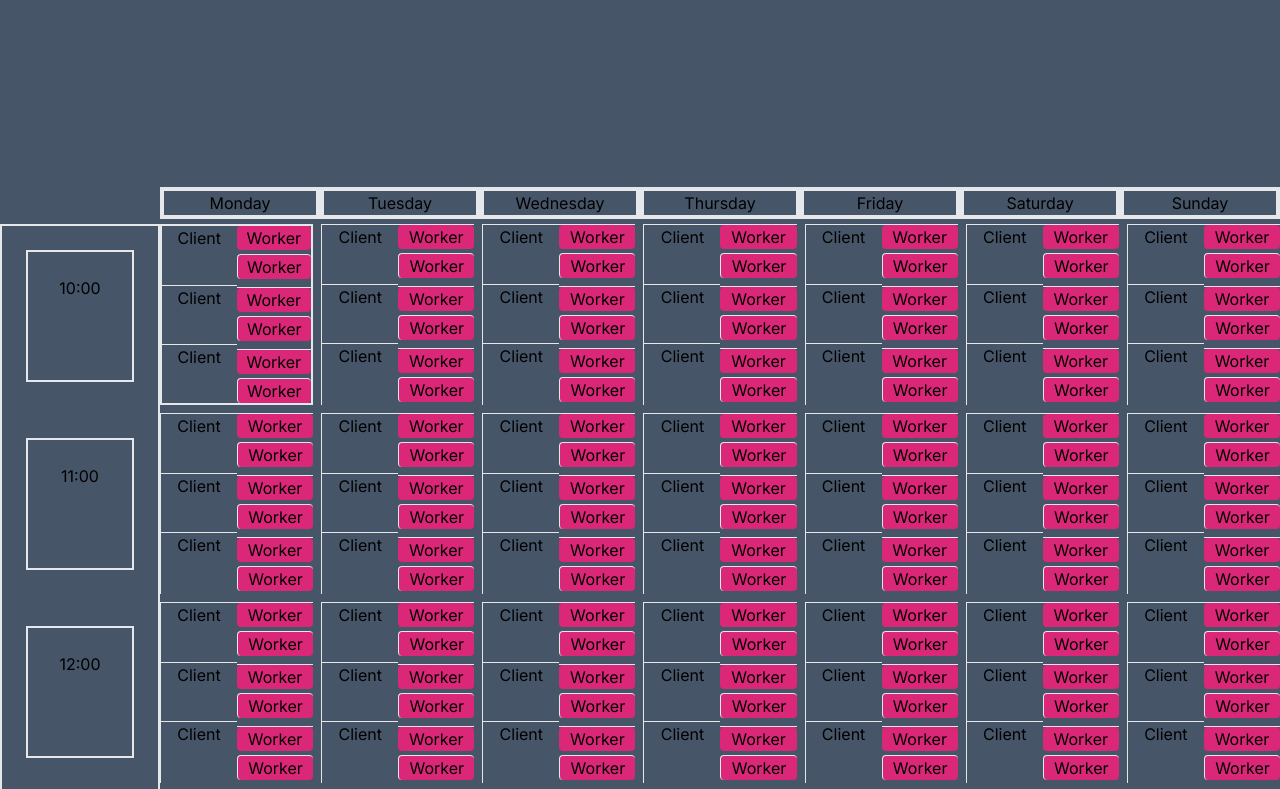
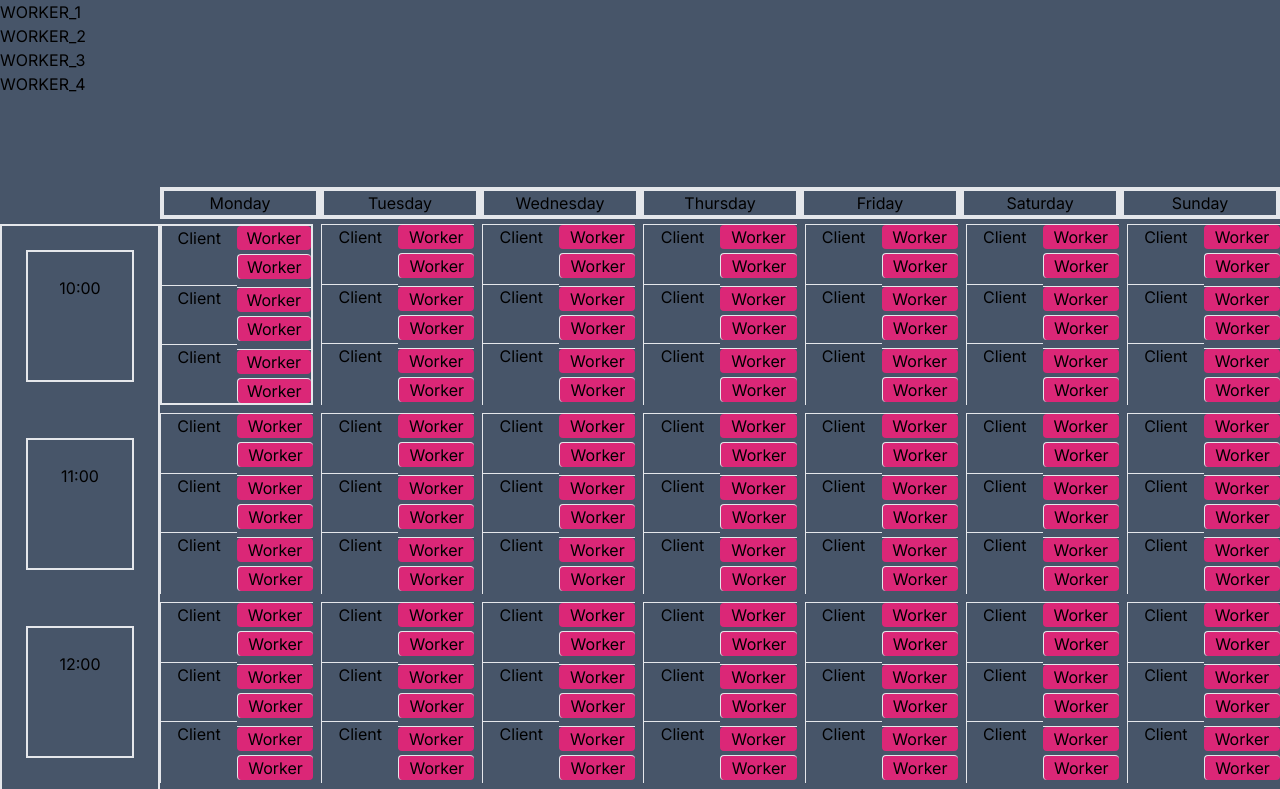
Before and after one commit to LilithStd/work_timetable, a Next.js app: page / in a window 1280 px wide. Shown: the top 789 px of the page. Built offline with nearby package versions, Linux system fonts and the light colour scheme.

Commit message:
create worker list components

```diff
--- a/src/app/components/board/board.tsx
+++ b/src/app/components/board/board.tsx
@@ -1,6 +1,7 @@
 import Client from "@/app/components/client/client";
 import Worker from "@/app/components/worker/worker";
 import Board_Cell from "./board_cell/board_cell";
+import Border_List_Workers from "./border_list_workers/border_list_workers";
 
 const border_Cell = new Array(28).fill(<Board_Cell />)
 const border_Worker = new Array(8)
@@ -12,6 +13,9 @@ export default function Board() {
 
     return (
         <div className="bg-slate-600 grid grid-cols-8 grid-rows-[1fr_0.2fr_1fr_1fr_1fr_1fr] justify-center ">
+            <div>
+                <Border_List_Workers />
+            </div>
             <div className="grid grid-cols-7 grid-rows-1 col-start-2 col-end-9 row-start-2 row-end-2 justify-items-stretch align-baseline place-items-stretch">
                 {week.map((item) => <div className="border-4 text-center h-fit" key={item}>{item}</div>)}
             </div>
--- a/src/app/components/board/border_list_workers/border_list_workers.tsx
+++ b/src/app/components/board/border_list_workers/border_list_workers.tsx
@@ -1,18 +1,20 @@
+import { WORKER_LIST } from "@/app/variables/worker_list"
+
 type Border_List_Workers_Props = {
   name?: string,
   update?: boolean
 }
 export default function Border_List_Workers({ name, update }: Border_List_Workers_Props) {
-  const Workers_List: (string | undefined)[] = []
+  const Workers_List = WORKER_LIST
 
   if (update) {
-    Workers_List.length <= 0 ? Workers_List.push(name) : Workers_List
+
   }
 
 
   return (
     <div>
-      { }
+      {Workers_List.map((item) => <span className="grid grid-cols-1">{item.name}</span>)}
     </div>
   )
 }
--- /dev/null
+++ b/src/app/variables/worker_list.ts
@@ -0,0 +1,14 @@
+export const WORKER_LIST  = [
+    {
+        name : 'WORKER_1'
+    },
+    {
+        name : 'WORKER_2'
+    },
+    {
+        name : 'WORKER_3'
+    },
+    {
+        name : 'WORKER_4'
+    }
+]
```
